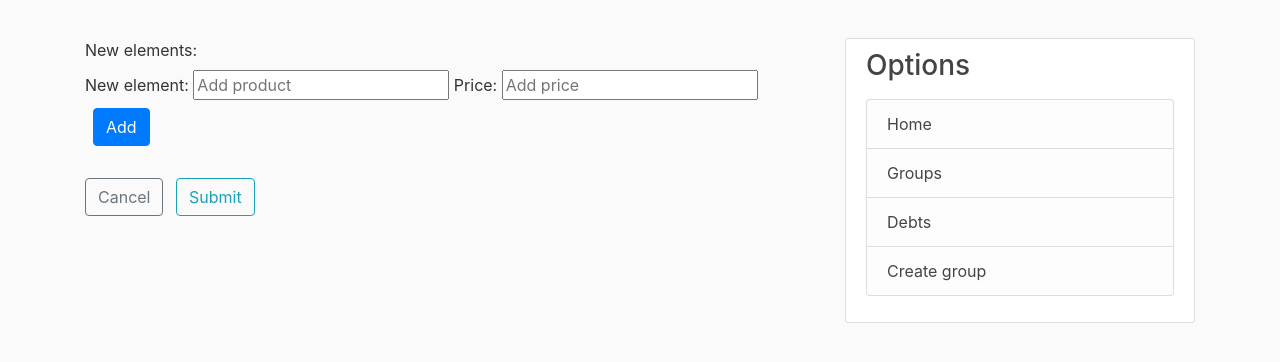
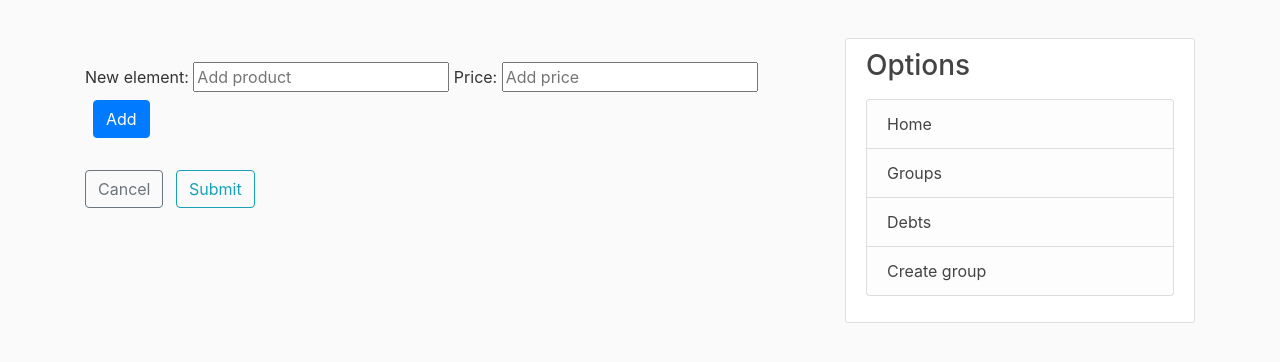
Before and after one commit to asierfdln/lostickes, a Django app: template applostickes/templates/applostickes/createDebt.html in a window 1280 px wide. Shown: the part 66-428 px from the top of the page. Run offline with Django 3.2, Linux system fonts and the light colour scheme; the template is opened without the code that fills it, so the values that code supplies are empty; some libraries are stand-ins or nearby versions.

```diff
--- a/applostickes/templates/applostickes/createDebt.html
+++ b/applostickes/templates/applostickes/createDebt.html
@@ -51,7 +51,6 @@
   {% endif %}
   {% endif %}
   {% endfor %}
-  <label>New elements:</label>
   <ul id="ulVue" style="list-style: none;" v-for="(e, index) in elements">
     <li>
       <label v-bind:for="'vue_' + index">
```
Also changed, not shown: README_y_TO-DO.txt.
